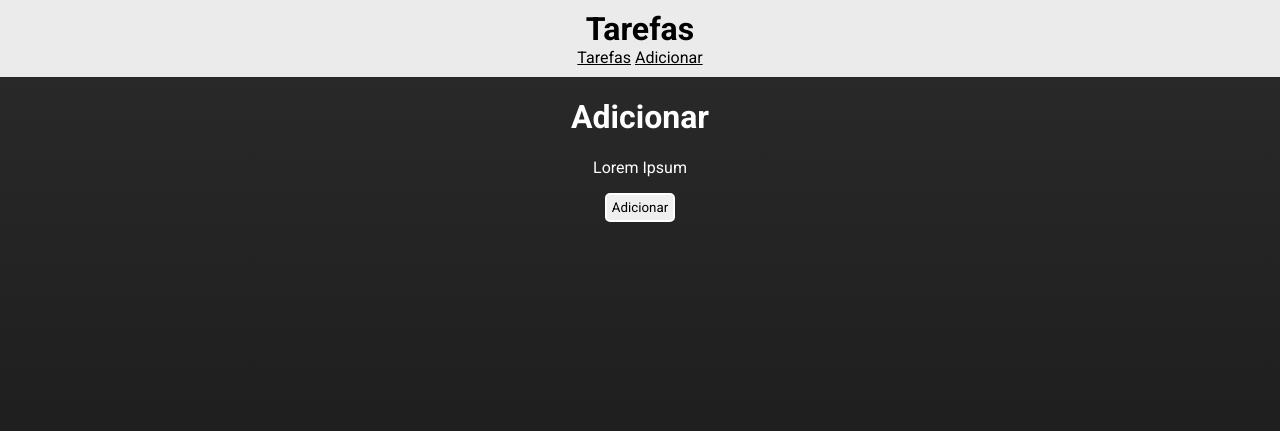
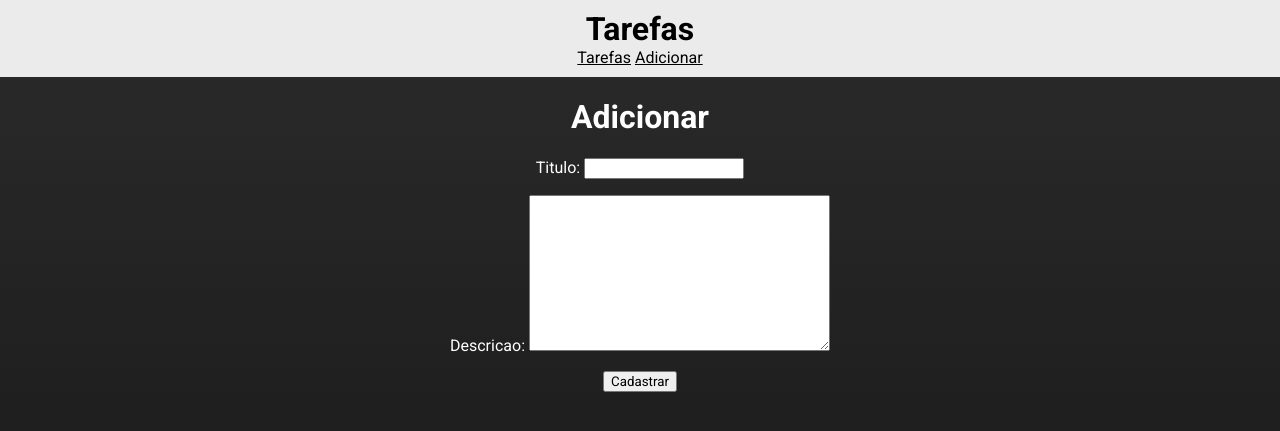
Before and after one commit to dholandac/auladjango, a Django app: page /tarefas/adicionar/ in a window 1280 px wide. Shown: the top 431 px of the page. Run offline with Django 5.2, Linux system fonts and the light colour scheme.

Commit message:
adicionando forms

```diff
--- /dev/null
+++ b/tarefas/forms.py
@@ -0,0 +1,7 @@
+from django import forms
+from .models import Tarefa
+
+class TarefaForm(forms.ModelForm):
+    class Meta:
+        model = Tarefa
+        fields = ['titulo', 'descricao']
--- a/tarefas/templates/tarefas/adicionar.html
+++ b/tarefas/templates/tarefas/adicionar.html
@@ -8,6 +8,9 @@
 
 {% block corpo %}
     <h1>Adicionar</h1>
-    <p>Lorem Ipsum</p>
-    <button>Adicionar</button>
+    <form method="POST">
+        {% csrf_token  %}
+        {{ form.as_p }}
+        <input type="submit" value="Cadastrar"/>
+    </form>
 {% endblock %}
--- a/tarefas/views.py
+++ b/tarefas/views.py
@@ -1,14 +1,21 @@
-from django.shortcuts import render
+from django.shortcuts import render, redirect
 from django.http import HttpResponse
+from .forms import TarefaForm
 
 def home(request):
-    frase = "Hello World!"
     if request.method == "GET":
         return render(request, 'tarefas/home.html')
 
 def add(request):
-    if request.method == "GET":
-        return render(request, 'tarefas/adicionar.html')
+    form = TarefaForm()
+
+    if request.method == "POST":
+        form = TarefaForm(request.POST)
+        if form.is_valid():
+            form.save()
+            return redirect('home')
+
+    return render(request, 'tarefas/adicionar.html', {'form' : form})
 
 def remove(request):
     return HttpResponse("Removendo uma tarefa do sistema...")
```
Also changed, not shown: db.sqlite3, 1 other file.
